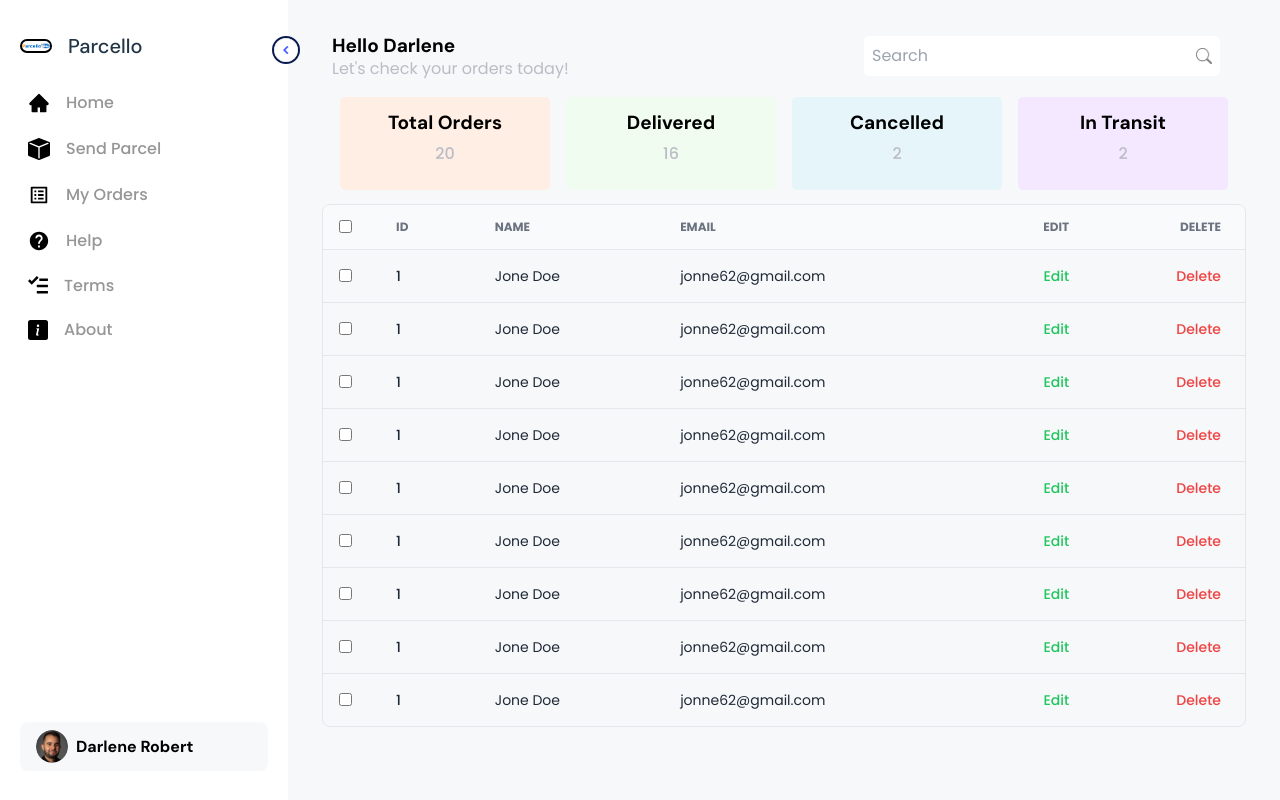
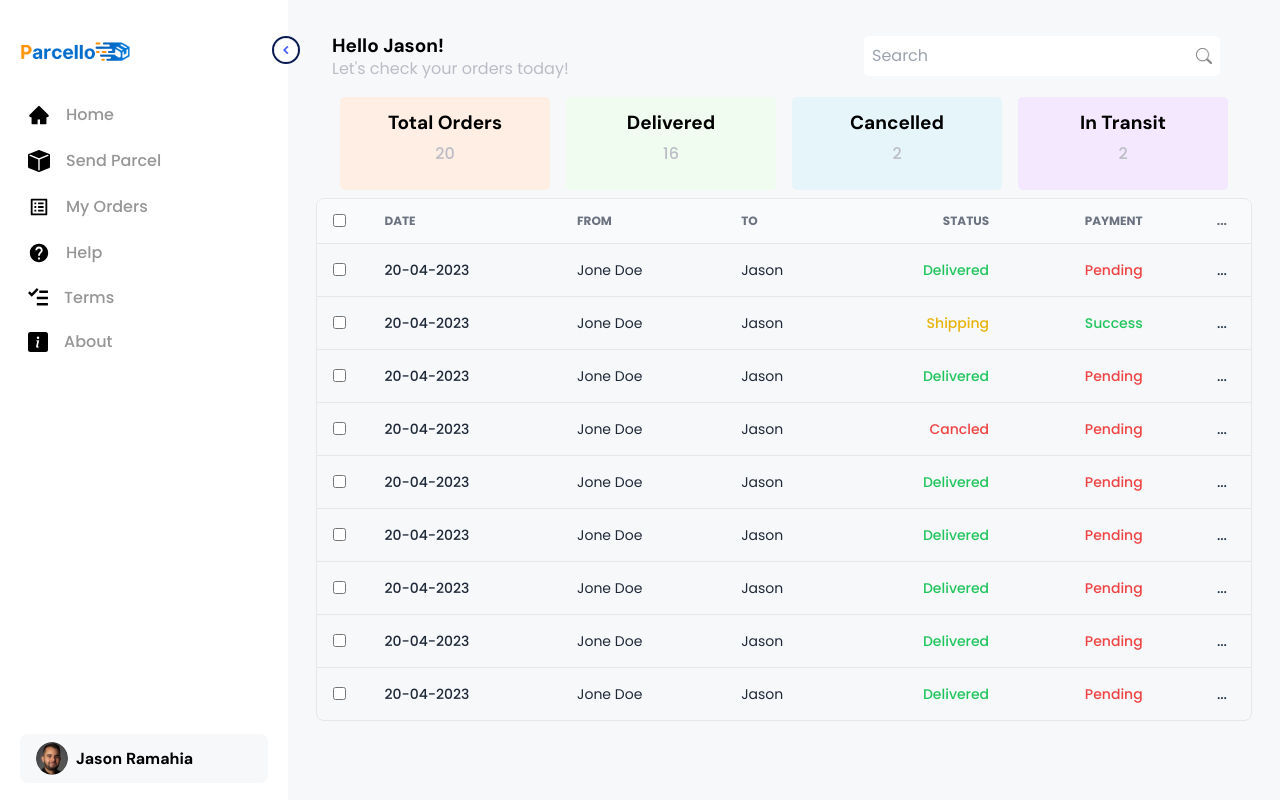
Before and after one commit to yuvrajjwala/Parcello-Global, a React (Vite) app: page /dashboard in a window 1280 px wide. Built offline with nearby package versions, Linux system fonts and the light colour scheme.

Commit message:
refactor: changing varibles and style

```diff
--- a/src/Components/Dashboard/Table.jsx
+++ b/src/Components/Dashboard/Table.jsx
@@ -4,7 +4,7 @@ export default function Table() {
   return (
     <div className="flex flex-col">
       <div className="overflow-x-auto">
-        <div className="p-1.5 w-full inline-block align-middle">
+        <div className="p-20-04-2023.5 w-full inline-block align-middle">
           <div className="overflow-hidden border rounded-lg">
             <table className="min-w-full divide-y divide-gray-200">
               <thead className="bg-gray-50">
@@ -25,31 +25,37 @@ export default function Table() {
                     scope="col"
                     className="px-6 py-3 text-xs font-bold text-left text-gray-500 uppercase "
                   >
-                    ID
+                    Date
                   </th>
                   <th
                     scope="col"
                     className="px-6 py-3 text-xs font-bold text-left text-gray-500 uppercase "
                   >
-                    Name
+                    From
                   </th>
                   <th
                     scope="col"
                     className="px-6 py-3 text-xs font-bold text-left text-gray-500 uppercase "
                   >
-                    Email
+                    To
                   </th>
                   <th
                     scope="col"
                     className="px-6 py-3 text-xs font-bold text-right text-gray-500 uppercase "
                   >
-                    Edit
+                    Status
                   </th>
                   <th
                     scope="col"
                     className="px-6 py-3 text-xs font-bold text-right text-gray-500 uppercase "
                   >
-                    Delete
+                    Payment
+                  </th>
+                  <th
+                    scope="col"
+                    className="px-6 py-3 text-xs font-bold text-right text-gray-500 uppercase "
+                  >
+                    ...
                   </th>
                 </tr>
               </thead>
@@ -67,23 +73,26 @@ export default function Table() {
                     </div>
                   </td>
                   <td className="px-6 py-4 text-sm font-medium text-gray-800 whitespace-nowrap">
-                    1
+                    20-04-2023
                   </td>
                   <td className="px-6 py-4 text-sm text-gray-800 whitespace-nowrap">
                     Jone Doe
                   </td>
                   <td className="px-6 py-4 text-sm text-gray-800 whitespace-nowrap">
-                    jonne62@gmail.com
+                    Jason
                   </td>
                   <td className="px-6 py-4 text-sm font-medium text-right whitespace-nowrap">
                     <a className="text-green-500 hover:text-green-700" href="#">
-                      Edit
+                      Delivered
                     </a>
                   </td>
                   <td className="px-6 py-4 text-sm font-medium text-right whitespace-nowrap">
                     <a className="text-red-500 hover:text-red-700" href="#">
-                      Delete
+                      Pending
                     </a>
+                  </td>
+                  <td className="px-6 py-4 text-sm font-medium text-right whitespace-nowrap">
+                    <a href="#">...</a>
                   </td>
                 </tr>
                 <tr>
@@ -99,23 +108,26 @@ export default function Table() {
                     </div>
                   </td>
                   <td className="px-6 py-4 text-sm font-medium text-gray-800 whitespace-nowrap">
-                    1
+                    20-04-2023
                   </td>
                   <td className="px-6 py-4 text-sm text-gray-800 whitespace-nowrap">
                     Jone Doe
                   </td>
                   <td className="px-6 py-4 text-sm text-gray-800 whitespace-nowrap">
-                    jonne62@gmail.com
+                    Jason
+                  </td>
+                  <td className="px-6 py-4 text-sm font-medium text-right whitespace-nowrap">
+                    <a className="text-yellow-500 hover:text-yellow-700" href="#">
+                      Shipping
+                    </a>
                   </td>
                   <td className="px-6 py-4 text-sm font-medium text-right whitespace-nowrap">
                     <a className="text-green-500 hover:text-green-700" href="#">
-                      Edit
+                      Success
                     </a>
                   </td>
                   <td className="px-6 py-4 text-sm font-medium text-right whitespace-nowrap">
-                    <a className="text-red-500 hover:text-red-700" href="#">
-                      Delete
-                    </a>
+                    <a href="#">...</a>
                   </td>
                 </tr>
                 <tr>
@@ -131,23 +143,26 @@ export default function Table() {
                     </div>
                   </td>
                   <td className="px-6 py-4 text-sm font-medium text-gray-800 whitespace-nowrap">
-                    1
+                    20-04-2023
                   </td>
                   <td className="px-6 py-4 text-sm text-gray-800 whitespace-nowrap">
                     Jone Doe
                   </td>
                   <td className="px-6 py-4 text-sm text-gray-800 whitespace-nowrap">
-                    jonne62@gmail.com
+                    Jason
                   </td>
                   <td className="px-6 py-4 text-sm font-medium text-right whitespace-nowrap">
                     <a className="text-green-500 hover:text-green-700" href="#">
-                      Edit
+                      Delivered
                     </a>
                   </td>
                   <td className="px-6 py-4 text-sm font-medium text-right whitespace-nowrap">
                     <a className="text-red-500 hover:text-red-700" href="#">
-                      Delete
+                      Pending
                     </a>
+                  </td>
+                  <td className="px-6 py-4 text-sm font-medium text-right whitespace-nowrap">
+                    <a href="#">...</a>
                   </td>
                 </tr>
                 <tr>
@@ -163,23 +178,26 @@ export default function Table() {
                     </div>
                   </td>
                   <td className="px-6 py-4 text-sm font-medium text-gray-800 whitespace-nowrap">
-                    1
+                    20-04-2023
                   </td>
                   <td className="px-6 py-4 text-sm text-gray-800 whitespace-nowrap">
                     Jone Doe
                   </td>
                   <td className="px-6 py-4 text-sm text-gray-800 whitespace-nowrap">
-                    jonne62@gmail.com
+                    Jason
                   </td>
                   <td className="px-6 py-4 text-sm font-medium text-right whitespace-nowrap">
-                    <a className="text-green-500 hover:text-green-700" href="#">
-                      Edit
+                    <a className="text-red-500 hover:text-red-700" href="#">
+                      Cancled
                     </a>
                   </td>
                   <td className="px-6 py-4 text-sm font-medium text-right whitespace-nowrap">
                     <a className="text-red-500 hover:text-red-700" href="#">
-                      Delete
+                      Pending
                     </a>
+                  </td>
+                  <td className="px-6 py-4 text-sm font-medium text-right whitespace-nowrap">
+                    <a href="#">...</a>
                   </td>
                 </tr>
                 <tr>
@@ -195,23 +213,26 @@ export default function Table() {
                     </div>
                   </td>
                   <td className="px-6 py-4 text-sm font-medium text-gray-800 whitespace-nowrap">
-                    1
+                    20-04-2023
                   </td>
                   <td className="px-6 py-4 text-sm text-gray-800 whitespace-nowrap">
                     Jone Doe
                   </td>
                   <td className="px-6 py-4 text-sm text-gray-800 whitespace-nowrap">
-                    jonne62@gmail.com
+                    Jason
                   </td>
                   <td className="px-6 py-4 text-sm font-medium text-right whitespace-nowrap">
                     <a className="text-green-500 hover:text-green-700" href="#">
-                      Edit
+                      Delivered
                     </a>
                   </td>
                   <td className="px-6 py-4 text-sm font-medium text-right whitespace-nowrap">
                     <a className="text-red-500 hover:text-red-700" href="#">
-                      Delete
+                      Pending
                     </a>
+                  </td>
+                  <td className="px-6 py-4 text-sm font-medium text-right whitespace-nowrap">
+                    <a href="#">...</a>
                   </td>
                 </tr>
                 <tr>
@@ -227,23 +248,26 @@ export default function Table() {
                     </div>
                   </td>
                   <td className="px-6 py-4 text-sm font-medium text-gray-800 whitespace-nowrap">
-                    1
+                    20-04-2023
                   </td>
                   <td className="px-6 py-4 text-sm text-gray-800 whitespace-nowrap">
                     Jone Doe
                   </td>
                   <td className="px-6 py-4 text-sm text-gray-800 whitespace-nowrap">
-                    jonne62@gmail.com
+                    Jason
                   </td>
                   <td className="px-6 py-4 text-sm font-medium text-right whitespace-nowrap">
                     <a className="text-green-500 hover:text-green-700" href="#">
-                      Edit
+                      Delivered
                     </a>
                   </td>
                   <td className="px-6 py-4 text-sm font-medium text-right whitespace-nowrap">
                     <a className="text-red-500 hover:text-red-700" href="#">
-                      Delete
+                      Pending
                     </a>
+                  </td>
+                  <td className="px-6 py-4 text-sm font-medium text-right whitespace-nowrap">
+                    <a href="#">...</a>
                   </td>
                 </tr>
                 <tr>
@@ -259,23 +283,26 @@ export default function Table() {
                     </div>
                   </td>
                   <td className="px-6 py-4 text-sm font-medium text-gray-800 whitespace-nowrap">
-                    1
+                    20-04-2023
                   </td>
                   <td className="px-6 py-4 text-sm text-gray-800 whitespace-nowrap">
                     Jone Doe
                   </td>
                   <td className="px-6 py-4 text-sm text-gray-800 whitespace-nowrap">
-                    jonne62@gmail.com
+                    Jason
                   </td>
                   <td className="px-6 py-4 text-sm font-medium text-right whitespace-nowrap">
                     <a className="text-green-500 hover:text-green-700" href="#">
-                      Edit
+                      Delivered
                     </a>
                   </td>
                   <td className="px-6 py-4 text-sm font-medium text-right whitespace-nowrap">
                     <a className="text-red-500 hover:text-red-700" href="#">
-                      Delete
+                      Pending
                     </a>
+                  </td>
+                  <td className="px-6 py-4 text-sm font-medium text-right whitespace-nowrap">
+                    <a href="#">...</a>
                   </td>
                 </tr>
                 <tr>
@@ -291,23 +318,26 @@ export default function Table() {
                     </div>
                   </td>
                   <td className="px-6 py-4 text-sm font-medium text-gray-800 whitespace-nowrap">
-                    1
+                    20-04-2023
                   </td>
                   <td className="px-6 py-4 text-sm text-gray-800 whitespace-nowrap">
                     Jone Doe
                   </td>
                   <td className="px-6 py-4 text-sm text-gray-800 whitespace-nowrap">
-                    jonne62@gmail.com
+                    Jason
                   </td>
                   <td className="px-6 py-4 text-sm font-medium text-right whitespace-nowrap">
                     <a className="text-green-500 hover:text-green-700" href="#">
-                      Edit
+                      Delivered
                     </a>
                   </td>
                   <td className="px-6 py-4 text-sm font-medium text-right whitespace-nowrap">
                     <a className="text-red-500 hover:text-red-700" href="#">
-                      Delete
+                      Pending
                     </a>
+                  </td>
+                  <td className="px-6 py-4 text-sm font-medium text-right whitespace-nowrap">
+                    <a href="#">...</a>
                   </td>
                 </tr>
                 <tr>
@@ -323,23 +353,26 @@ export default function Table() {
                     </div>
                   </td>
                   <td className="px-6 py-4 text-sm font-medium text-gray-800 whitespace-nowrap">
-                    1
+                    20-04-2023
                   </td>
                   <td className="px-6 py-4 text-sm text-gray-800 whitespace-nowrap">
                     Jone Doe
                   </td>
                   <td className="px-6 py-4 text-sm text-gray-800 whitespace-nowrap">
-                    jonne62@gmail.com
+                    Jason
                   </td>
                   <td className="px-6 py-4 text-sm font-medium text-right whitespace-nowrap">
                     <a className="text-green-500 hover:text-green-700" href="#">
-                      Edit
+                      Delivered
                     </a>
                   </td>
                   <td className="px-6 py-4 text-sm font-medium text-right whitespace-nowrap">
                     <a className="text-red-500 hover:text-red-700" href="#">
-                      Delete
+                      Pending
                     </a>
+                  </td>
+                  <td className="px-6 py-4 text-sm font-medium text-right whitespace-nowrap">
+                    <a href="#">...</a>
                   </td>
                 </tr>
               </tbody>
--- a/src/Components/Login/Login.jsx
+++ b/src/Components/Login/Login.jsx
@@ -164,19 +164,15 @@ const Login = ({ openLogin, setOpenLogin }) => {
       const accessToken = response?.data?.tokens?.access;
       const refreshToken = response?.data?.tokens?.refresh;
 
-      // const accessToken = response?.data?.accessToken;
       const roles = response?.data?.roles;
       updateAuth({
         email: loginEmail,
-        // password: loginPass,
         accessToken,
         refreshToken,
       });
       setLoginEmail("");
       setLoginPass("");
       setOpenLogin(false);
-      // notify("fuck u");
-      // console.log("clicked");
     } catch (e) {
       if (e.response?.status === 403) {
         error("Invalid Email id");
--- a/src/Pages/dashboard/Dashboard.jsx
+++ b/src/Pages/dashboard/Dashboard.jsx
@@ -44,50 +44,18 @@ const Dashboard = () => {
         <div className="flex gap-x-4 items-center">
           <img
             src={logo}
-            // src="./src/assets/logo.png"
-            className={`cursor-pointer duration-500 w-8 h-auto border-[2px] border-black  rounded-full ${
+
+            className={`cursor-pointer duration-500 h-10 ${
               open && "rotate-[360deg]"
             }`}
           />
-          <h1
-            className={`text-Black origin-left font-medium text-xl duration-200 ${
-              !open && "scale-0"
-            }`}
-          >
-            Parcello
-          </h1>
+
         </div>
         <ul className="pt-6 h-[40%]">
-          {/* {Menus.map((Menu, index) => (
-            <li
-              key={index}
-              className={`flex  rounded-md p-2 cursor-pointer hover:bg-light-white text-black text-sm items-center gap-x-4
-              ${Menu.gap ? "mt-9" : "mt-2"} ${
-                index === 0 && "bg-light-white"
-              } `}
-            >
-              {Menu.title == "Home" ? (
-                <Menu.src className="w-[20px] h-[20px] " />
-              ) : (
-                <img
-                  src={`./src/assets/${Menu.src}.png`}
-                  className="text-[#969696] "
-                />
-              )}
-
-              <span
-                className={`${
-                  !open && "hidden"
-                } origin-left duration-200 text-[#969696] font-medium`}
-              >
-                {Menu.title}
-              </span>
-            </li>
-          ))} */}
           <li
-            className={`flex  rounded-md p-2 cursor-pointer hover:bg-[#0C105A] text-black text-sm items-center mb-2 ${
+            className={`flex  rounded-md p-2 cursor-pointer hover:bg-[#008185] text-black text-sm items-center mb-2 ${
               !open ? "justify-center" : ""
-            } gap-x-4 hover:bg-[#0C105A] hover:text-white
+            } gap-x-4 hover:bg-[#008185] hover:text-white
               "mt-9" `}
           >
             <AiFillHome className="w-[22px] h-[22px] " />
@@ -101,9 +69,9 @@ const Dashboard = () => {
             </span>
           </li>
           <li
-            className={`flex  rounded-md p-2 cursor-pointer hover:bg-[#0C105A] text-black text-sm items-center mb-2 ${
+            className={`flex  rounded-md p-2 cursor-pointer hover:bg-[#008185] text-black text-sm items-center mb-2 ${
               !open ? "justify-center" : ""
-            } gap-x-4 hover:bg-[#0C105A] hover:text-white
+            } gap-x-4 hover:bg-[#008185] hover:text-white
               "mt-9" `}
           >
             <BsFillBoxFill className="w-[22px] h-[22px] " />
@@ -117,9 +85,9 @@ const Dashboard = () => {
             </span>
           </li>
           <li
-            className={`flex  rounded-md p-2 cursor-pointer hover:bg-[#0C105A] text-black text-sm items-center mb-2 ${
+            className={`flex  rounded-md p-2 cursor-pointer hover:bg-[#008185] text-black text-sm items-center mb-2 ${
               !open ? "justify-center" : ""
-            } gap-x-4 hover:bg-[#0C105A] hover:text-white
+            } gap-x-4 hover:bg-[#008185] hover:text-white
               "mt-9" `}
           >
             <MdOutlineListAlt className="w-[22px] h-[22px] " />
@@ -133,9 +101,9 @@ const Dashboard = () => {
             </span>
           </li>
           <li
-            className={`flex  rounded-md p-2 cursor-pointer hover:bg-[#0C105A] text-black text-sm items-center mb-2 ${
+            className={`flex  rounded-md p-2 cursor-pointer hover:bg-[#008185] text-black text-sm items-center mb-2 ${
               !open ? "justify-center" : ""
-            } gap-x-4 hover:bg-[#0C105A] hover:text-white
+            } gap-x-4 hover:bg-[#008185] hover:text-white
               "mt-9" `}
           >
             <MdHelp className="w-[22px] h-[22px] " />
@@ -149,9 +117,9 @@ const Dashboard = () => {
             </span>
           </li>
           <li
-            className={`flex  rounded-md p-2 cursor-pointer hover:bg-[#0C105A] text-black text-sm items-center mb-2${
+            className={`flex  rounded-md p-2 cursor-pointer hover:bg-[#008185] text-black text-sm items-center mb-2${
               !open ? "justify-center" : ""
-            } gap-x-4 hover:bg-[#0C105A] hover:text-white
+            } gap-x-4 hover:bg-[#008185] hover:text-white
               "mt-9" `}
           >
             <GoTasklist className="w-[20px] h-[20px] " />
@@ -165,9 +133,9 @@ const Dashboard = () => {
             </span>
           </li>
           <li
-            className={`flex  rounded-md p-2 cursor-pointer hover:bg-[#0C105A] text-black text-sm items-center mb-2${
+            className={`flex  rounded-md p-2 cursor-pointer hover:bg-[#008185] text-black text-sm items-center mb-2${
               !open ? "justify-center" : ""
-            } gap-x-4 hover:bg-[#0C105A] hover:text-white
+            } gap-x-4 hover:bg-[#008185] hover:text-white
               "mt-9" `}
           >
             <BsFillInfoSquareFill className="w-[20px] h-[20px] " />
@@ -193,7 +161,7 @@ const Dashboard = () => {
               className={`rounded-full ${open ? "w-8 h-auto" : "w-12 h-auto"}`}
             />
             <div className={`mx-2 ${open ? "" : "hidden"}`}>
-              <h1 className="font-semibold text-black">Darlene Robert</h1>
+              <h1 className="font-semibold text-black">Jason Ramahia</h1>
             </div>
           </div>
         </div>
@@ -201,7 +169,7 @@ const Dashboard = () => {
       <div className="h-screen flex-1 p-7 bg-[#F6F8FA]">
         <div className="w-[100%] flex justify-between p-2 px-4 pr-8">
           <div>
-            <h1 className="font-bold text-black text-[19px]">Hello Darlene </h1>
+            <h1 className="font-bold text-black text-[19px]">Hello Jason! </h1>
             <p className="text-[#BBBCC5] text-[16px]">
               Let's check your orders today!
             </p>
```
Also changed, not shown: src/Pages/Result/Result.jsx (+11 -7 lines), src/Components/Utils/Spinner.jsx (renamed from src/Components/Result/Spinner.jsx).
